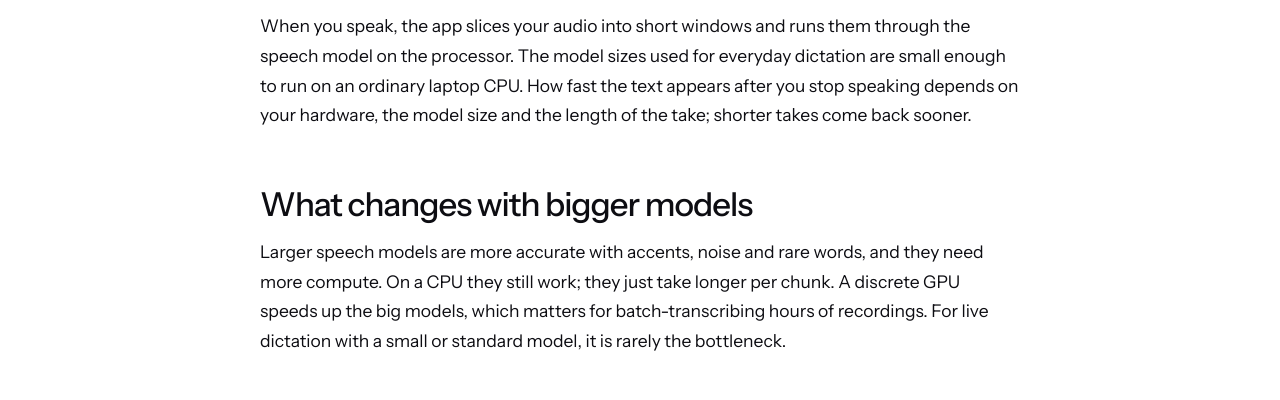
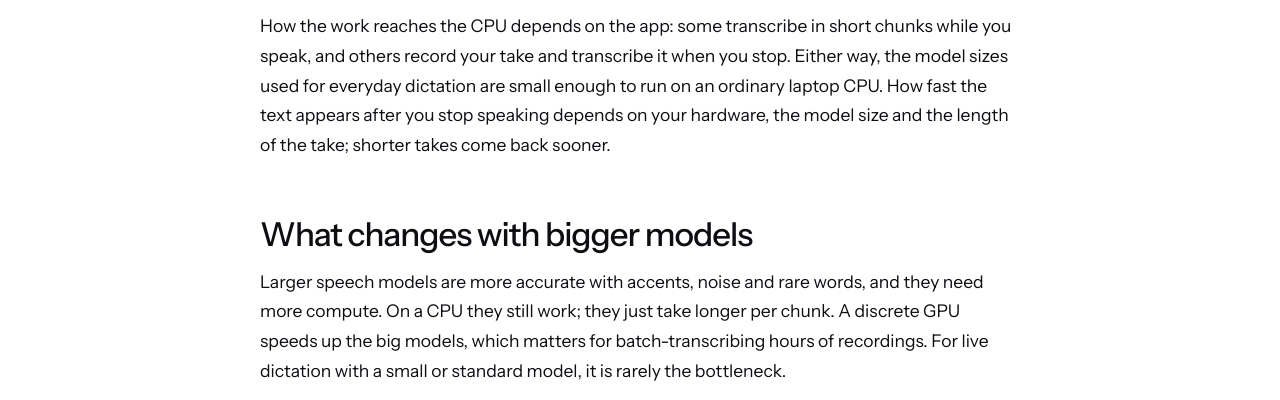
Before and after one commit to hullashoo6/keystow, a plain HTML site: page docs/blog/whisper-cpu-transcription/index.html in a window 1280 px wide. Shown: the part 697-1097 px from the top of the page. Drawn offline with Linux system fonts and the light colour scheme.

Commit message:
Blog: qualify accuracy by audio and model; make CPU processing flow app-generic

```diff
--- a/docs/blog/whisper-cpu-transcription/index.html
+++ b/docs/blog/whisper-cpu-transcription/index.html
@@ -44,7 +44,7 @@
 <h2>The GPU myth</h2>
 <p>Because AI headlines revolve around giant data-center GPUs, many people assume local speech recognition needs a gaming rig. It does not. Dictation transcribes one voice at a time, which is a far smaller job than training a model, and modern laptop processors are built for it.</p>
 <h2>What the CPU actually does</h2>
-<p>When you speak, the app slices your audio into short windows and runs them through the speech model on the processor. The model sizes used for everyday dictation are small enough to run on an ordinary laptop CPU. How fast the text appears after you stop speaking depends on your hardware, the model size and the length of the take; shorter takes come back sooner.</p>
+<p>How the work reaches the CPU depends on the app: some transcribe in short chunks while you speak, and others record your take and transcribe it when you stop. Either way, the model sizes used for everyday dictation are small enough to run on an ordinary laptop CPU. How fast the text appears after you stop speaking depends on your hardware, the model size and the length of the take; shorter takes come back sooner.</p>
 <h2>What changes with bigger models</h2>
 <p>Larger speech models are more accurate with accents, noise and rare words, and they need more compute. On a CPU they still work; they just take longer per chunk. A discrete GPU speeds up the big models, which matters for batch-transcribing hours of recordings. For live dictation with a small or standard model, it is rarely the bottleneck.</p>
 <h2>Practical guidance</h2>
```
Also changed, not shown: docs/blog/whisper-model-sizes/index.html (+1 -1 lines).
